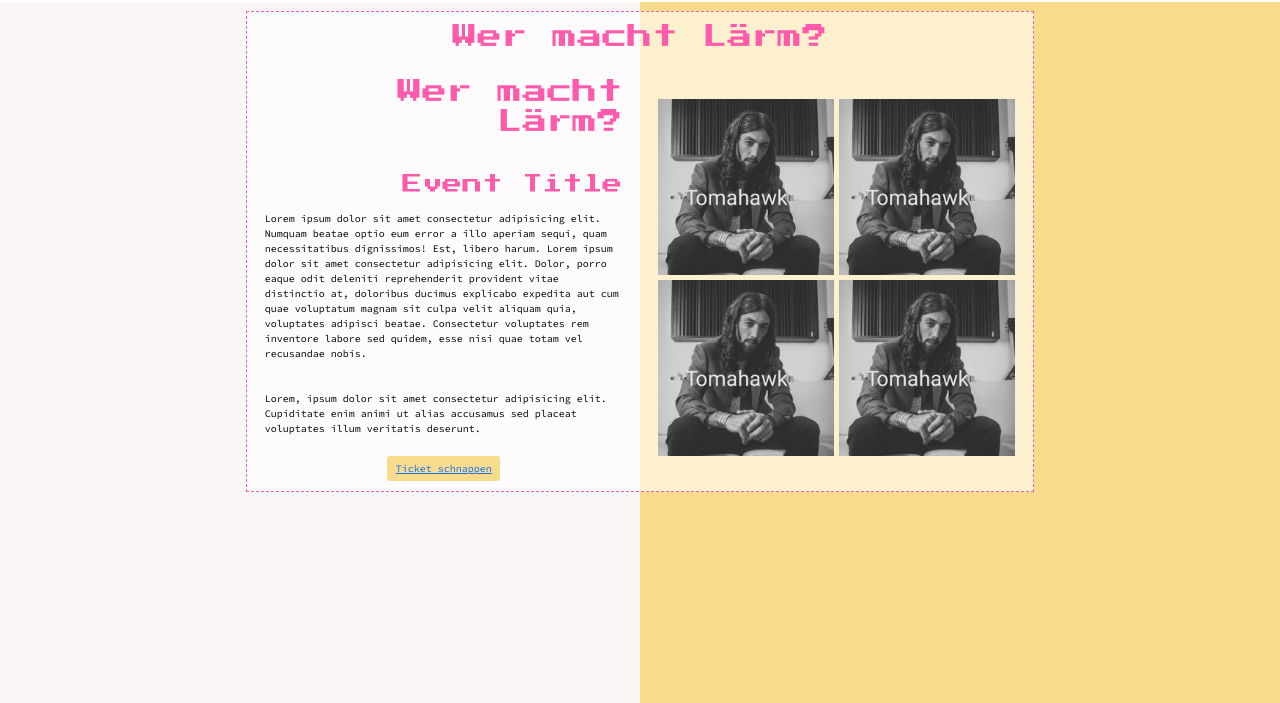
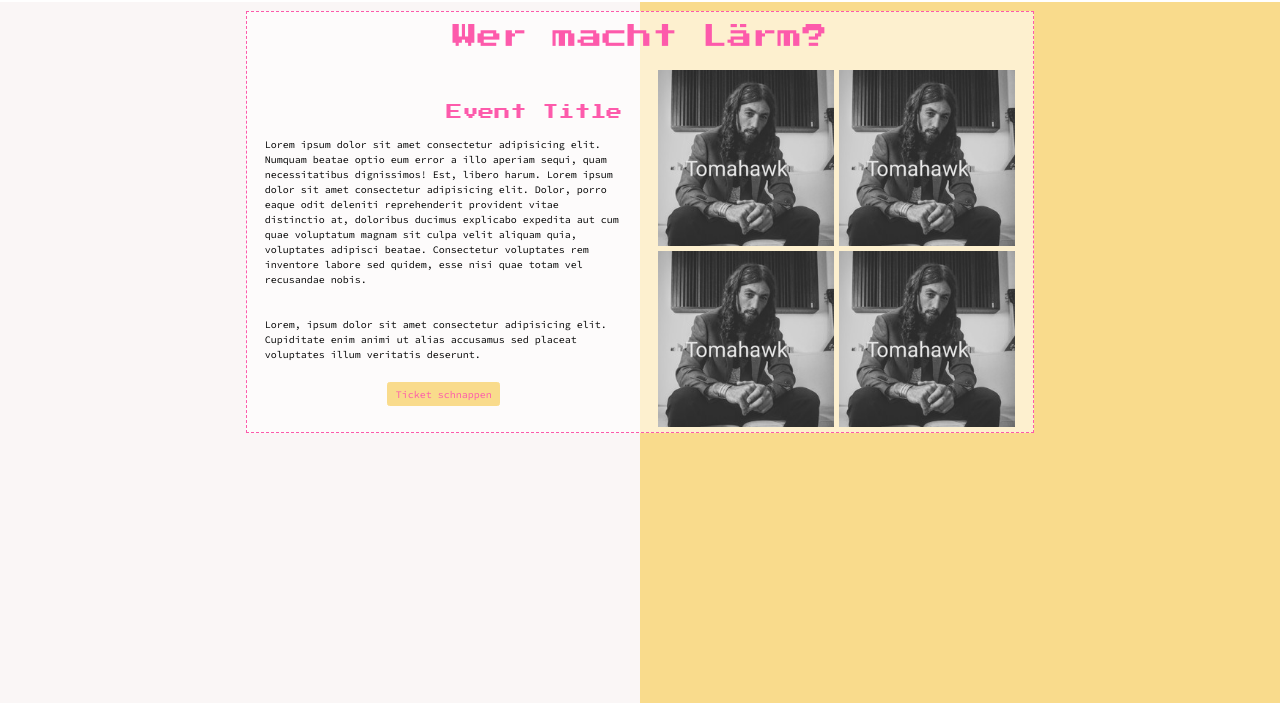
Before and after one commit to luisalisanne/freizeitlaerm, a website built with webpack: page html/event-1.html in a window 1280 px wide. Shown: the part 69-772 px from the top of the page. Built offline with nearby package versions, Linux system fonts and the light colour scheme.

Commit message:
Changed Artist Booking Pages

```diff
--- a/html/event-1.html
+++ b/html/event-1.html
@@ -57,7 +57,6 @@
           <h1 class="text-primary text-center">Wer macht Lärm?</h1>
 
           <div class="col-sm-12 col-md-6 col-lg-6 align-self-center order-2">
-            <h1 class="text-center text-md-end text-primary">Wer macht Lärm?</h1>
             <h2 class="text-end">Event Title</h2>
             <p>
               Lorem ipsum dolor sit amet consectetur adipisicing elit. Numquam beatae optio eum error a illo aperiam
@@ -73,7 +72,7 @@
             </p>
             <div class="d-flex justify-content-center">
               <button type="button" class="btn btn-info mb-3">
-                <a href="#">Ticket schnappen</a>
+                <a class="text-primary text-decoration-none" href="#">Ticket schnappen</a>
               </button>
             </div>
           </div>
@@ -82,16 +81,33 @@
             <div class="container">
               <div class="row">
                 <div class="col-6 p-1">
-                  <img src="../dist/images/leon.jpg" alt="" />
+                  <div class="content_img">
+                    <img src="../dist/images/leon.jpg" class="artist-img" />
+                    <div class="artist-text">Image 1 Text</div>
+                  </div>
                 </div>
-                <div class="col-6 p-1"><img src="../dist/images/leon.jpg" alt="" /></div>
+                <div class="col-6 p-1">
+                  <div class="content_img">
+                    <img src="../dist/images/leon.jpg" class="artist-img" />
+                    <div class="artist-text">
+                      Image 2 Text Lorem ipsum dolor sit amet consectetur adipisicing elit. Dignissimos quia hic quo
+                      corrupti accusamus vero laudantium similique eligendi provident est! Quos tenetur itaque voluptate
+                      illo!
+                    </div>
+                  </div>
+                </div>
 
-                <!-- Force next columns to break to new line at md breakpoint and up -->
-                <!-- <div class="w-100 d-none d-md-block"></div> -->
-
-                <div class="col-6 p-1"><img src="../dist/images/leon.jpg" alt="" /></div>
                 <div class="col-6 p-1">
-                  <img src="../dist/images/leon.jpg" alt="" />
+                  <div class="content_img">
+                    <img src="../dist/images/leon.jpg" class="artist-img" />
+                    <div class="artist-text">Image 3 Text</div>
+                  </div>
+                </div>
+                <div class="col-6 p-1">
+                  <div class="content_img">
+                    <img src="../dist/images/leon.jpg" class="artist-img" />
+                    <div class="artist-text">Image 4 Text</div>
+                  </div>
                 </div>
               </div>
             </div>
--- a/src/scss/_event-page.scss
+++ b/src/scss/_event-page.scss
@@ -1,18 +1,25 @@
+h2 {
+  font-size: medium;
+}
+
 .container {
   div {
-    img {
+    position: relative;
+    .artist-img {
       width: 100%;
       height: 100%;
       &:hover {
-        opacity: 0.1;
+        opacity: 0;
         transition: 0.3s;
       }
-
-      .artist {
-        position: absolute;
-        color: black;
-        padding: 3px;
-      }
+    }
+    .artist-text {
+      position: absolute;
+      top: 0;
+      z-index: -1;
+      color: black;
+      font-size: 0.7rem;
+      opacity: 1;
     }
   }
 }
--- a/src/scss/_info-page.scss
+++ b/src/scss/_info-page.scss
@@ -9,6 +9,7 @@
   width: 100%;
   margin: 0 auto;
   background-color: rgba(255, 255, 255, 0.589);
+  z-index: 3;
 
   h2 {
     padding: 20px 10px 0px 0px;
--- a/src/scss/main.scss
+++ b/src/scss/main.scss
@@ -64,7 +64,7 @@
 
 .content {
   position: relative;
-  z-index: 2;
+  z-index: 4;
 }
 
 @include media-breakpoint-up(md) {
```
Also changed, not shown: html/event-2.html (+26 -9 lines), html/event-3.html (+27 -9 lines), src/scss/_variables.scss (+10 -9 lines).
